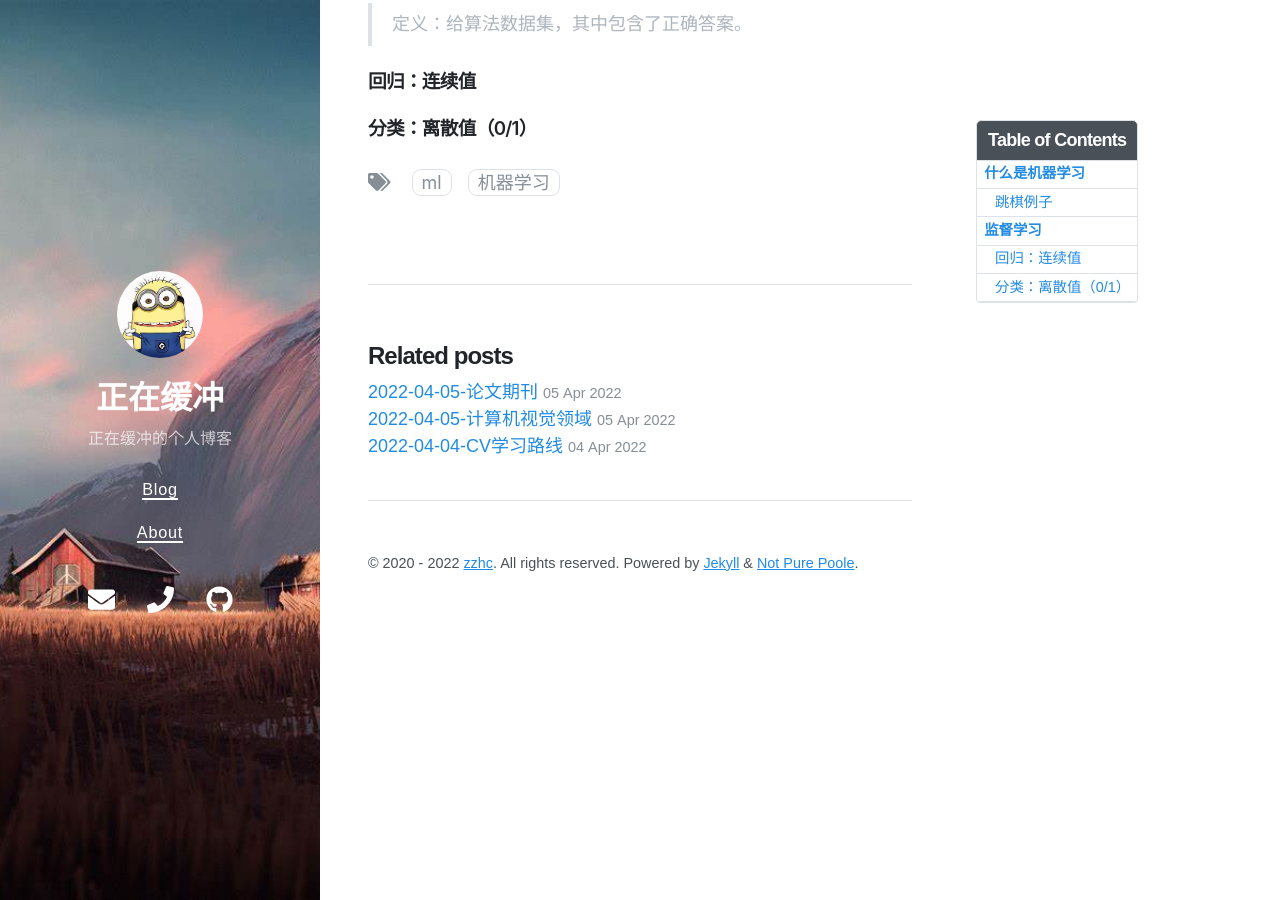
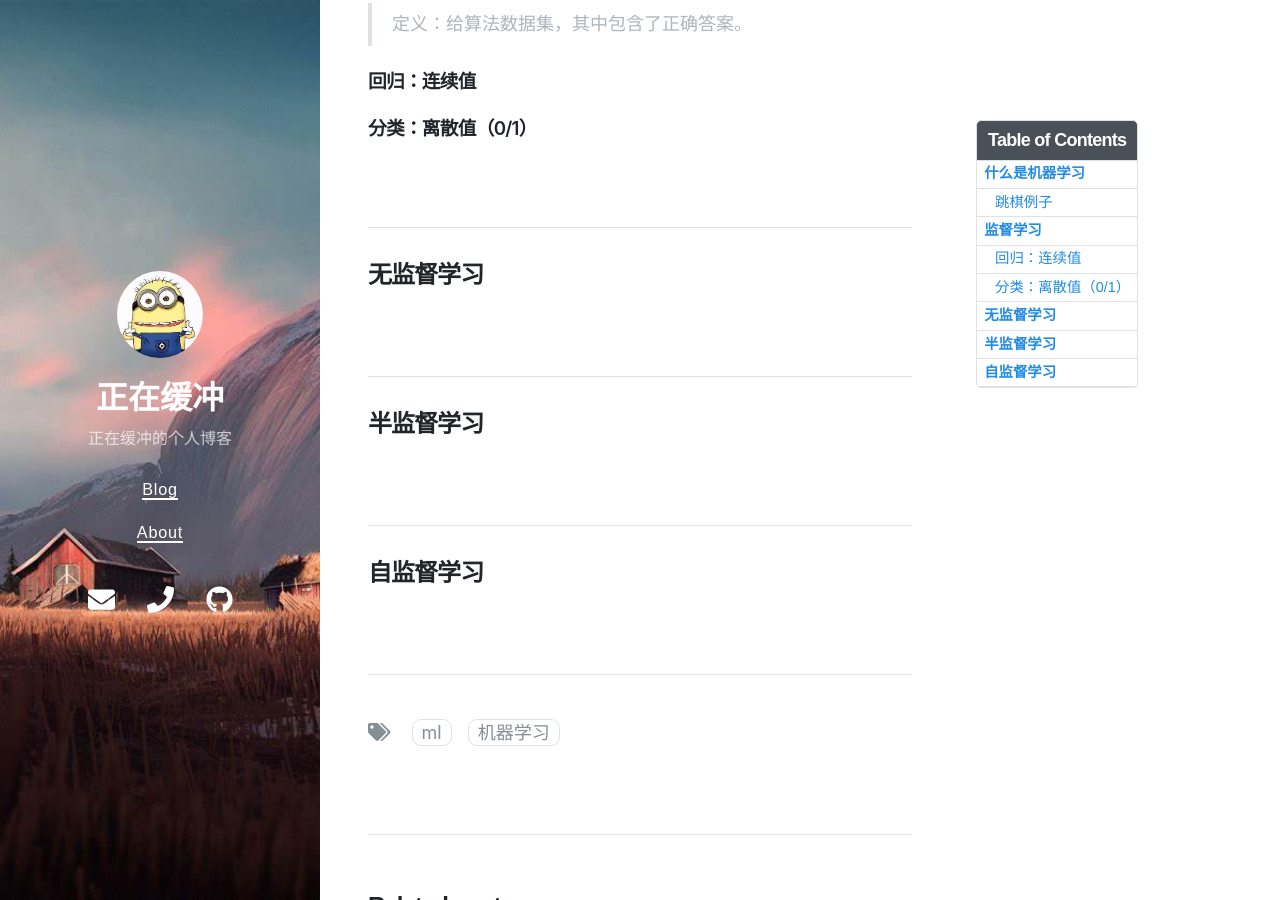
Before and after one commit to Zzhc3321/personal-blog.github.io, a Jekyll site: the page built from _posts/2022-04-06-第一章 机器学习.md, in a window 1280 px wide and 900 px high, scrolled down 598 px. Built offline with Jekyll 4.4.1, drawn with Linux system fonts in a browser that asks for light colours; nearby versions of some CDN libraries.

Commit message:
修改文件: _posts/2022-04-06-第一章 机器学习.md

```diff
--- a/_posts/2022-04-06-第一章 机器学习.md
+++ b/_posts/2022-04-06-第一章 机器学习.md
@@ -33,3 +33,50 @@ author: zzhc
 ### 回归：连续值
 
 ### 分类：离散值（0/1）
+
+<br>
+<br>
+
+***
+
+## 无监督学习
+
+
+
+
+
+
+
+
+
+
+
+
+
+
+
+
+
+
+
+
+
+
+<br>
+<br>
+
+***
+
+## 半监督学习
+
+
+<br>
+<br>
+
+***
+
+## 自监督学习
+<br>
+<br>
+
+***
```
